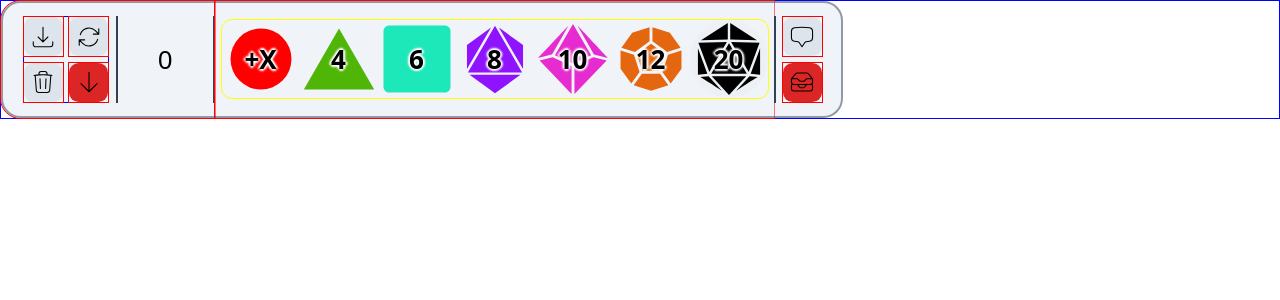
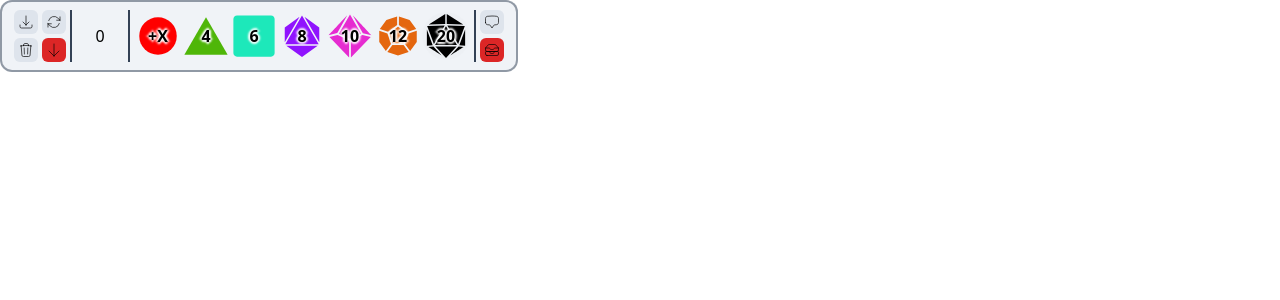
Before and after one commit to Lethargie1/Maptool-DiceTray, a Svelte app: page / in a window 1280 px wide. Shown: the top 300 px of the page. Built offline with nearby package versions, Linux system fonts and the light colour scheme; the HTML template or start-up script is replaced by a standard one.

Commit message:
fixed the bug in maptool

```diff
--- a/rollup.config.js
+++ b/rollup.config.js
@@ -69,7 +69,7 @@ export default commandLineArgs => {
           limit: 0
         }),
         sizes(),
-        !debug && terser()
+        false && !debug && terser()
     ]
   }
 };
--- a/src/App.svelte
+++ b/src/App.svelte
@@ -10,6 +10,6 @@
     @tailwind utilities;
 
     html {
-    font-size: 26px;
+    font-size: 16px;
   }
 </style>
--- a/src/UI/DiceAdder.svelte
+++ b/src/UI/DiceAdder.svelte
@@ -58,9 +58,6 @@
     }
     .container{
         @apply flex flex-wrap gap-0 relative rounded-md justify-center items-center;
-        display:-webkit-flex;
-        margin-bottom: 0px;
-        padding-bottom: 0px;
-        outline: solid yellow 1px;
+
     }
 </style>
--- a/src/UI/HorizontalControlBar.svelte
+++ b/src/UI/HorizontalControlBar.svelte
@@ -63,13 +63,11 @@
         @apply grid grid-cols-2  w-fit items-stretch justify-items-stretch py-2 pl-2 bg-opacity-50 bg-slate-200 rounded-l-xl border-y-2 border-l-2 border-slate-700 border-opacity-50;
         grid-row-start: 1;
         grid-column-start: 1;
-        outline: solid red 1px
     }
     .adder {
         @apply px-1 bg-opacity-50 bg-slate-200 w-fit border-y-2 border-slate-700 border-opacity-50;
         grid-row-start: 1;
         grid-column-start: 2;
-        outline: solid red 1px;
         display: flex;
         align-items: center;
     }
@@ -87,6 +85,5 @@
     }
     .whole {
         min-width: 330px;
-        border: solid blue 1px
     }
 </style>
--- a/src/UI/SmallButton.svelte
+++ b/src/UI/SmallButton.svelte
@@ -39,6 +39,5 @@
     }
     .wrap{
         @apply w-6 h-6;
-        outline: solid red 1px
     }
 </style>
--- a/src/UI/Tray.svelte
+++ b/src/UI/Tray.svelte
@@ -38,7 +38,7 @@
         />
     </div>
     {#if displayTray}
-        <div class="grow overflow-y-auto">
+        <div class="grow">
             <ActiveDices />
         </div>
     {/if}
@@ -50,7 +50,5 @@
 </div>
 
 <style global>
-    *{
-        margin: 0; padding: 0;
-    }
+
 </style>
--- a/src/UI/TrayControl.svelte
+++ b/src/UI/TrayControl.svelte
@@ -13,7 +13,11 @@
 
     function handleReroll() {
         $trayContent.diceList.forEach((x) => trayContent.startRoll(x));
-        displayTray=true;
+        if (!displayTray){
+            displayTray=true;
+            dispatch("showTray",null)
+        }
+
     }
 
     function handleSave() {
@@ -59,6 +63,5 @@
 .container {
         @apply grid grid-cols-2 grid-rows-2 bg-transparent w-fit h-fit;
         gap: 0.25rem;
-        border: solid blue 1px
     }
 </style>
--- a/src/main.js
+++ b/src/main.js
@@ -8,6 +8,34 @@ import { messager } from './Com/macroCom';
 
 attachMessenger(messager)
 
+function rep2(k,v) {
+	return k && v && typeof v !== "number" ? v.tagName + " " +(Array.isArray(v) ? "[object Array]" : "" + v) : v;
+}
+
+function replacer(k, v) {
+	if (k && v && typeof v !== "number"){
+
+		return `${v.tagName} ${v.outerHTML}`
+
+	}else{
+		return v;
+	}
+
+}
+
+
+//this thing gets me rid of the annoying style that maptool try to inject
+window.addEventListener('load', (event) => {
+
+	setTimeout(() => {
+		if(a[0].tagName === "STYLE")
+		{
+			a[0].remove()
+		}
+
+	},200)
+
+  });
 try {
 	new App({
 		target: document.body,
```
